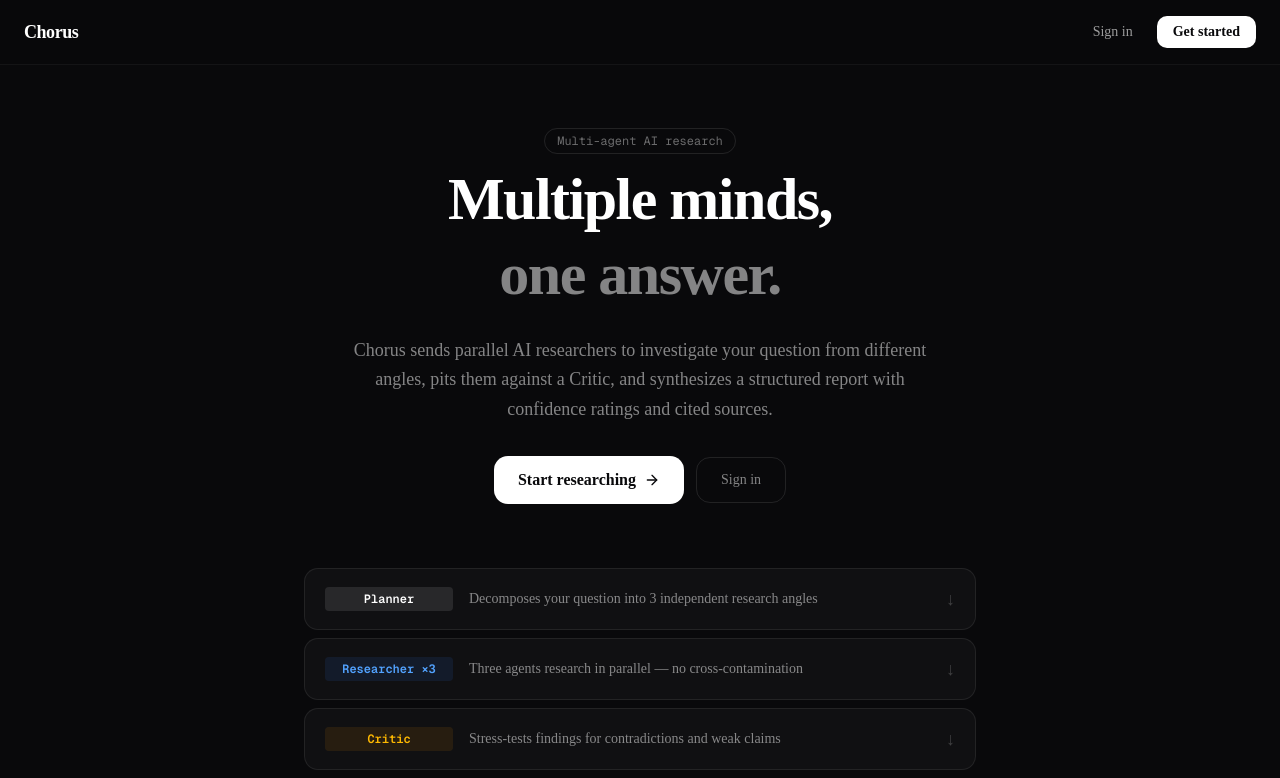
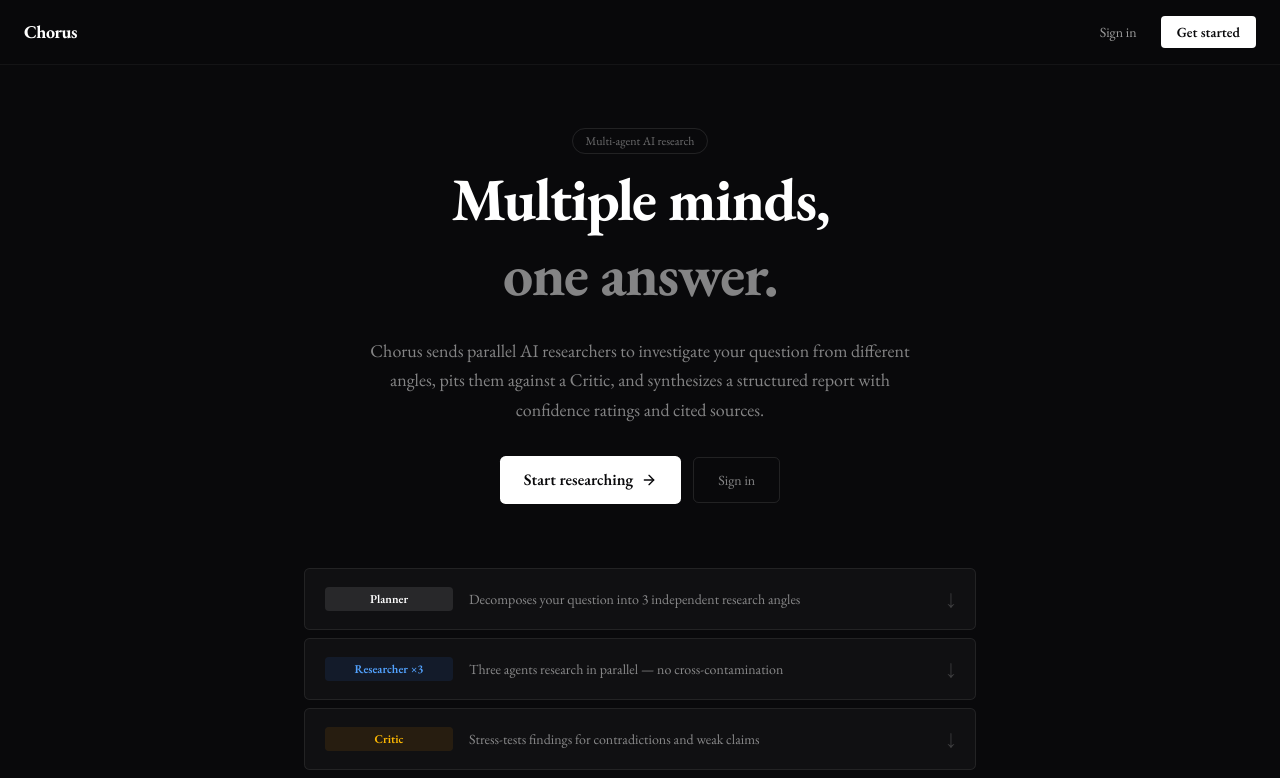
Before and after one commit to Bob-Kyle-Rosales/Chorus, a Next.js app in the folder frontend/: page / in a window 1280 px wide. Shown: the top 778 px of the page. Built offline with nearby package versions, Linux system fonts and the light colour scheme.

Commit message:
feat: install Chorus Score design tokens and fonts

```diff
--- a/frontend/src/app/globals.css
+++ b/frontend/src/app/globals.css
@@ -1,120 +1,81 @@
 @import "tailwindcss";
 @import "tw-animate-css";
-@import "shadcn/tailwind.css";
 
 @custom-variant dark (&:is(.dark *));
 
 @theme inline {
+  /* Remap shadcn semantic tokens to chorus palette vars */
   --color-background: var(--background);
   --color-foreground: var(--foreground);
   --font-sans: var(--font-sans);
   --font-mono: var(--font-geist-mono);
-  --font-heading: var(--font-sans);
-  --color-sidebar-ring: var(--sidebar-ring);
-  --color-sidebar-border: var(--sidebar-border);
-  --color-sidebar-accent-foreground: var(--sidebar-accent-foreground);
-  --color-sidebar-accent: var(--sidebar-accent);
-  --color-sidebar-primary-foreground: var(--sidebar-primary-foreground);
-  --color-sidebar-primary: var(--sidebar-primary);
-  --color-sidebar-foreground: var(--sidebar-foreground);
-  --color-sidebar: var(--sidebar);
-  --color-chart-5: var(--chart-5);
-  --color-chart-4: var(--chart-4);
-  --color-chart-3: var(--chart-3);
-  --color-chart-2: var(--chart-2);
-  --color-chart-1: var(--chart-1);
+  --font-heading: var(--font-heading);
   --color-ring: var(--ring);
   --color-input: var(--input);
   --color-border: var(--border);
   --color-destructive: var(--destructive);
+  --color-muted-foreground: var(--muted-foreground);
+  --color-muted: var(--muted);
+  --color-primary-foreground: var(--primary-foreground);
+  --color-primary: var(--primary);
+  --color-card-foreground: var(--card-foreground);
+  --color-card: var(--card);
+  --color-popover-foreground: var(--popover-foreground);
+  --color-popover: var(--popover);
   --color-accent-foreground: var(--accent-foreground);
   --color-accent: var(--accent);
-  --color-muted-foreground: var(--muted-foreground);
-  --color-muted: var(--muted);
   --color-secondary-foreground: var(--secondary-foreground);
   --color-secondary: var(--secondary);
-  --color-primary-foreground: var(--primary-foreground);
-  --color-primary: var(--primary);
-  --color-popover-foreground: var(--popover-foreground);
-  --color-popover: var(--popover);
-  --color-card-foreground: var(--card-foreground);
-  --color-card: var(--card);
   --radius-sm: calc(var(--radius) * 0.6);
   --radius-md: calc(var(--radius) * 0.8);
   --radius-lg: var(--radius);
   --radius-xl: calc(var(--radius) * 1.4);
-  --radius-2xl: calc(var(--radius) * 1.8);
-  --radius-3xl: calc(var(--radius) * 2.2);
-  --radius-4xl: calc(var(--radius) * 2.6);
+  /* Chorus design system tokens → Tailwind utilities */
+  --color-chorus-bg: var(--chorus-bg);
+  --color-chorus-surface: var(--chorus-surface);
+  --color-chorus-border: var(--chorus-border);
+  --color-chorus-text: var(--chorus-text);
+  --color-chorus-muted: var(--chorus-muted);
+  --color-chorus-gold: var(--chorus-gold);
+  --color-chorus-gold-dim: var(--chorus-gold-dim);
+  --color-chorus-blue: var(--chorus-blue);
+  --color-chorus-green: var(--chorus-green);
+  --color-chorus-pink: var(--chorus-pink);
 }
 
 :root {
-  --background: oklch(1 0 0);
-  --foreground: oklch(0.145 0 0);
-  --card: oklch(1 0 0);
-  --card-foreground: oklch(0.145 0 0);
-  --popover: oklch(1 0 0);
-  --popover-foreground: oklch(0.145 0 0);
-  --primary: oklch(0.205 0 0);
-  --primary-foreground: oklch(0.985 0 0);
-  --secondary: oklch(0.97 0 0);
-  --secondary-foreground: oklch(0.205 0 0);
-  --muted: oklch(0.97 0 0);
-  --muted-foreground: oklch(0.556 0 0);
-  --accent: oklch(0.97 0 0);
-  --accent-foreground: oklch(0.205 0 0);
+  /* ── Chorus design system ── */
+  --chorus-bg: #0d1420;
+  --chorus-surface: #141e2e;
+  --chorus-border: #2a3644;
+  --chorus-text: #eee3c8;
+  --chorus-muted: #c3b795;
+  --chorus-gold: #c9a24a;
+  --chorus-gold-dim: #a8823a;
+  --chorus-blue: #7fb8d8;
+  --chorus-green: #8fcbaa;
+  --chorus-pink: #c98aa8;
+
+  /* ── Semantic tokens (used by shadcn primitives) ── */
+  --background: var(--chorus-bg);
+  --foreground: var(--chorus-text);
+  --card: var(--chorus-surface);
+  --card-foreground: var(--chorus-text);
+  --popover: var(--chorus-surface);
+  --popover-foreground: var(--chorus-text);
+  --primary: var(--chorus-gold);
+  --primary-foreground: var(--chorus-bg);
+  --secondary: var(--chorus-surface);
+  --secondary-foreground: var(--chorus-text);
+  --muted: var(--chorus-surface);
+  --muted-foreground: var(--chorus-muted);
+  --accent: var(--chorus-surface);
+  --accent-foreground: var(--chorus-text);
   --destructive: oklch(0.577 0.245 27.325);
-  --border: oklch(0.922 0 0);
-  --input: oklch(0.922 0 0);
-  --ring: oklch(0.708 0 0);
-  --chart-1: oklch(0.87 0 0);
-  --chart-2: oklch(0.556 0 0);
-  --chart-3: oklch(0.439 0 0);
-  --chart-4: oklch(0.371 0 0);
-  --chart-5: oklch(0.269 0 0);
-  --radius: 0.625rem;
-  --sidebar: oklch(0.985 0 0);
-  --sidebar-foreground: oklch(0.145 0 0);
-  --sidebar-primary: oklch(0.205 0 0);
-  --sidebar-primary-foreground: oklch(0.985 0 0);
-  --sidebar-accent: oklch(0.97 0 0);
-  --sidebar-accent-foreground: oklch(0.205 0 0);
-  --sidebar-border: oklch(0.922 0 0);
-  --sidebar-ring: oklch(0.708 0 0);
-}
-
-.dark {
-  --background: oklch(0.145 0 0);
-  --foreground: oklch(0.985 0 0);
-  --card: oklch(0.205 0 0);
-  --card-foreground: oklch(0.985 0 0);
-  --popover: oklch(0.205 0 0);
-  --popover-foreground: oklch(0.985 0 0);
-  --primary: oklch(0.922 0 0);
-  --primary-foreground: oklch(0.205 0 0);
-  --secondary: oklch(0.269 0 0);
-  --secondary-foreground: oklch(0.985 0 0);
-  --muted: oklch(0.269 0 0);
-  --muted-foreground: oklch(0.708 0 0);
-  --accent: oklch(0.269 0 0);
-  --accent-foreground: oklch(0.985 0 0);
-  --destructive: oklch(0.704 0.191 22.216);
-  --border: oklch(1 0 0 / 10%);
-  --input: oklch(1 0 0 / 15%);
-  --ring: oklch(0.556 0 0);
-  --chart-1: oklch(0.87 0 0);
-  --chart-2: oklch(0.556 0 0);
-  --chart-3: oklch(0.439 0 0);
-  --chart-4: oklch(0.371 0 0);
-  --chart-5: oklch(0.269 0 0);
-  --sidebar: oklch(0.205 0 0);
-  --sidebar-foreground: oklch(0.985 0 0);
-  --sidebar-primary: oklch(0.488 0.243 264.376);
-  --sidebar-primary-foreground: oklch(0.985 0 0);
-  --sidebar-accent: oklch(0.269 0 0);
-  --sidebar-accent-foreground: oklch(0.985 0 0);
-  --sidebar-border: oklch(1 0 0 / 10%);
-  --sidebar-ring: oklch(0.556 0 0);
+  --border: var(--chorus-border);
+  --input: var(--chorus-border);
+  --ring: var(--chorus-gold);
+  --radius: 0.25rem;
 }
 
 @layer base {
@@ -122,7 +83,8 @@
     @apply border-border outline-ring/50;
   }
   body {
-    @apply bg-background text-foreground;
+    background: var(--chorus-bg);
+    color: var(--chorus-text);
   }
   html {
     @apply font-sans;
--- a/frontend/src/app/layout.tsx
+++ b/frontend/src/app/layout.tsx
@@ -1,15 +1,19 @@
 import type { Metadata } from "next"
-import { Geist, Geist_Mono } from "next/font/google"
+import { Cormorant_Garamond, EB_Garamond } from "next/font/google"
 import "./globals.css"
 
-const geistSans = Geist({
-  variable: "--font-geist-sans",
+const cormorant = Cormorant_Garamond({
+  variable: "--font-heading",
   subsets: ["latin"],
+  weight: ["300", "400", "500", "600", "700"],
+  style: ["normal", "italic"],
 })
 
-const geistMono = Geist_Mono({
-  variable: "--font-geist-mono",
+const ebGaramond = EB_Garamond({
+  variable: "--font-sans",
   subsets: ["latin"],
+  weight: ["400", "500", "600", "700"],
+  style: ["normal", "italic"],
 })
 
 export const metadata: Metadata = {
@@ -24,7 +28,10 @@
   children: React.ReactNode
 }>) {
   return (
-    <html lang="en" className={`${geistSans.variable} ${geistMono.variable} h-full antialiased`}>
+    <html
+      lang="en"
+      className={`${cormorant.variable} ${ebGaramond.variable} h-full antialiased`}
+    >
       <body className="flex min-h-full flex-col">{children}</body>
     </html>
   )
```
